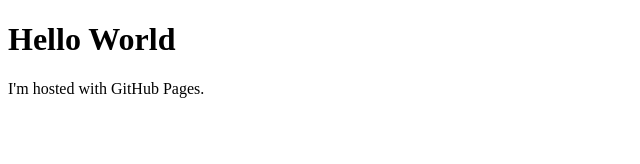
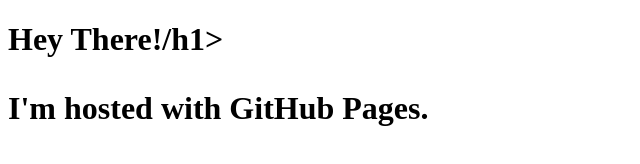
Before and after one commit to zergez/zergez.github.io, a plain HTML site: page index.html in a window 1280 px wide. Shown: the whole page, without its empty margins (0-640 px from the left). Drawn offline with Linux system fonts and the light colour scheme.

Commit message:
corregido el primer index

```diff
--- a/index.html
+++ b/index.html
@@ -1,7 +1,7 @@
 <!DOCTYPE html>
 <html>
 <body>
-<h1>Hello World</h1>
+<h1>Hey There!/h1>
 <p>I'm hosted with GitHub Pages.</p>
 </body>
 </html>
```
